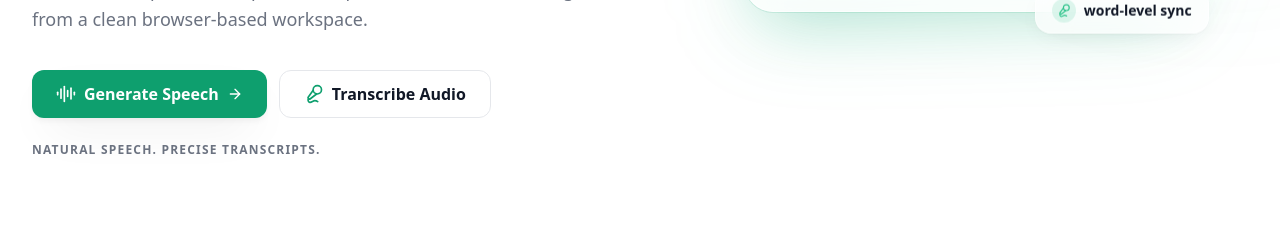
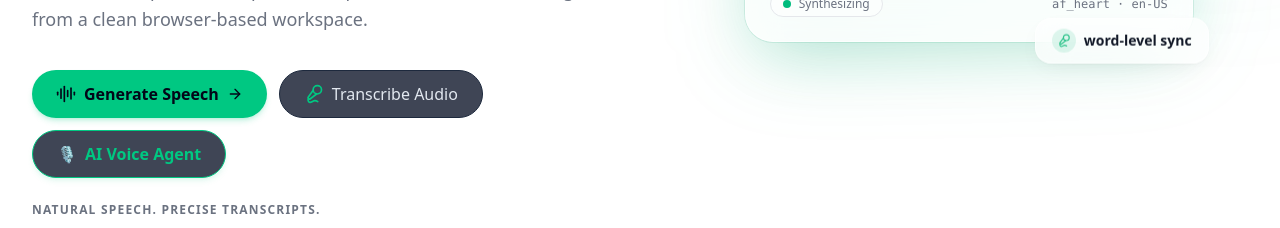
Before and after one commit to DevBySharif/konthora-assemblyai, a Next.js app: page / in a window 1280 px wide. Shown: the part 519-747 px from the top of the page. Built offline with nearby package versions, Linux system fonts and the light colour scheme; no server answers.

Commit message:
feat: add AI Voice Agent CTA alongside Generate Speech and Transcribe Audio in Hero and FinalCTA

```diff
--- a/src/components/home/FinalCTA.tsx
+++ b/src/components/home/FinalCTA.tsx
@@ -22,19 +22,26 @@ export function FinalCTA() {
               <p className="mx-auto mt-5 max-w-xl text-base text-muted-foreground md:text-lg">
                 Create natural-sounding voiceovers and accurate transcripts in seconds — right in your browser. No account needed.
               </p>
-              <div className="mt-9 flex flex-col items-center justify-center gap-4 sm:flex-row">
+              <div className="mt-9 flex flex-wrap items-center justify-center gap-4">
                 <Link
                   href={siteConfig.links.textToSpeech}
-                  className="inline-flex items-center gap-2 rounded-md bg-gradient-to-r from-brand-from to-brand-to px-6 py-3 text-base font-semibold text-white shadow-glow transition-all duration-200 hover:brightness-110 focus-visible:outline-none focus-visible:ring-2 focus-visible:ring-primary/50"
+                  className="inline-flex items-center gap-2 rounded-full bg-[#00c882] hover:bg-[#00e092] px-6 py-3 text-base font-semibold text-slate-950 shadow-md shadow-[#00c882]/20 transition-all duration-200 hover:brightness-110 focus-visible:outline-none focus-visible:ring-2 focus-visible:ring-primary/50"
                 >
                   Generate speech now
                   <ArrowRight className="h-4 w-4" aria-hidden="true" />
                 </Link>
                 <Link
                   href={siteConfig.links.audioToText}
-                  className="inline-flex items-center rounded-md border border-border/70 bg-background/50 px-6 py-3 text-base font-semibold text-foreground transition-colors hover:bg-secondary/50 focus-visible:outline-none focus-visible:ring-2 focus-visible:ring-primary/50"
+                  className="inline-flex items-center rounded-full border border-slate-800 bg-slate-900/80 hover:border-[#00c882]/60 px-6 py-3 text-base font-medium text-slate-200 transition-colors hover:bg-slate-900 focus-visible:outline-none focus-visible:ring-2 focus-visible:ring-primary/50"
                 >
                   Transcribe audio
+                </Link>
+                <Link
+                  href="/voice-agent"
+                  className="inline-flex items-center gap-2 rounded-full border border-[#00c882] bg-slate-900/80 hover:bg-[#00c882] hover:text-slate-950 px-6 py-3 text-base font-semibold text-[#00c882] shadow-md shadow-[#00c882]/10 transition-all duration-200 focus-visible:outline-none focus-visible:ring-2 focus-visible:ring-primary/50"
+                >
+                  <span>🎙️</span>
+                  AI Voice Agent
                 </Link>
               </div>
               <p className="mt-6 text-sm text-muted-foreground">Free · No sign-up · Files auto-delete in 60 minutes</p>
--- a/src/components/home/Hero.tsx
+++ b/src/components/home/Hero.tsx
@@ -72,22 +72,33 @@ export function Hero() {
 
             <motion.div
               variants={item(0.15)}
-              className="mt-9 flex flex-col items-center gap-3 sm:flex-row sm:justify-center lg:justify-start"
+              className="mt-9 flex flex-wrap items-center gap-3 sm:justify-center lg:justify-start"
             >
+              {/* Button 1: Generate Speech */}
               <Link
                 href={siteConfig.links.textToSpeech}
-                className="group inline-flex h-12 items-center justify-center gap-2 rounded-xl bg-primary px-6 text-base font-semibold text-primary-foreground shadow-card-hover transition-all duration-200 hover:-translate-y-0.5 hover:brightness-110 focus-visible:outline-none focus-visible:ring-2 focus-visible:ring-primary/50 focus-visible:ring-offset-2"
+                className="group inline-flex h-12 items-center justify-center gap-2 rounded-full bg-[#00c882] hover:bg-[#00e092] text-slate-950 font-semibold px-6 text-base transition-all shadow-md shadow-[#00c882]/20 hover:-translate-y-0.5 focus-visible:outline-none focus-visible:ring-2 focus-visible:ring-primary/50 focus-visible:ring-offset-2"
               >
                 <AudioLines className="h-5 w-5" aria-hidden="true" />
                 Generate Speech
                 <ArrowRight className="h-4 w-4 transition-transform group-hover:translate-x-0.5" aria-hidden="true" />
               </Link>
+
+              {/* Button 2: Transcribe Audio */}
               <Link
                 href={siteConfig.links.audioToText}
-                className="inline-flex h-12 items-center justify-center gap-2 rounded-xl border border-border bg-card/60 px-6 text-base font-semibold text-foreground backdrop-blur transition-all duration-200 hover:-translate-y-0.5 hover:bg-card hover:shadow-card focus-visible:outline-none focus-visible:ring-2 focus-visible:ring-primary/50 focus-visible:ring-offset-2"
+                className="inline-flex h-12 items-center justify-center gap-2 rounded-full bg-slate-900/80 border border-slate-800 hover:border-[#00c882]/60 text-slate-200 font-medium px-6 text-base backdrop-blur transition-all hover:-translate-y-0.5 hover:bg-slate-900 focus-visible:outline-none focus-visible:ring-2 focus-visible:ring-primary/50 focus-visible:ring-offset-2"
               >
-                <Mic2 className="h-5 w-5 text-primary" aria-hidden="true" />
+                <Mic2 className="h-5 w-5 text-[#00c882]" aria-hidden="true" />
                 Transcribe Audio
+              </Link>
+
+              {/* NEW Button 3: Real-Time Voice Agent */}
+              <Link
+                href="/voice-agent"
+                className="inline-flex h-12 items-center justify-center gap-2 rounded-full bg-slate-900/80 border border-[#00c882] text-[#00c882] hover:bg-[#00c882] hover:text-slate-950 font-semibold px-6 text-base transition-all shadow-md shadow-[#00c882]/10 hover:-translate-y-0.5 focus-visible:outline-none focus-visible:ring-2 focus-visible:ring-primary/50 focus-visible:ring-offset-2"
+              >
+                <span>🎙️</span> AI Voice Agent
               </Link>
             </motion.div>
 
```
